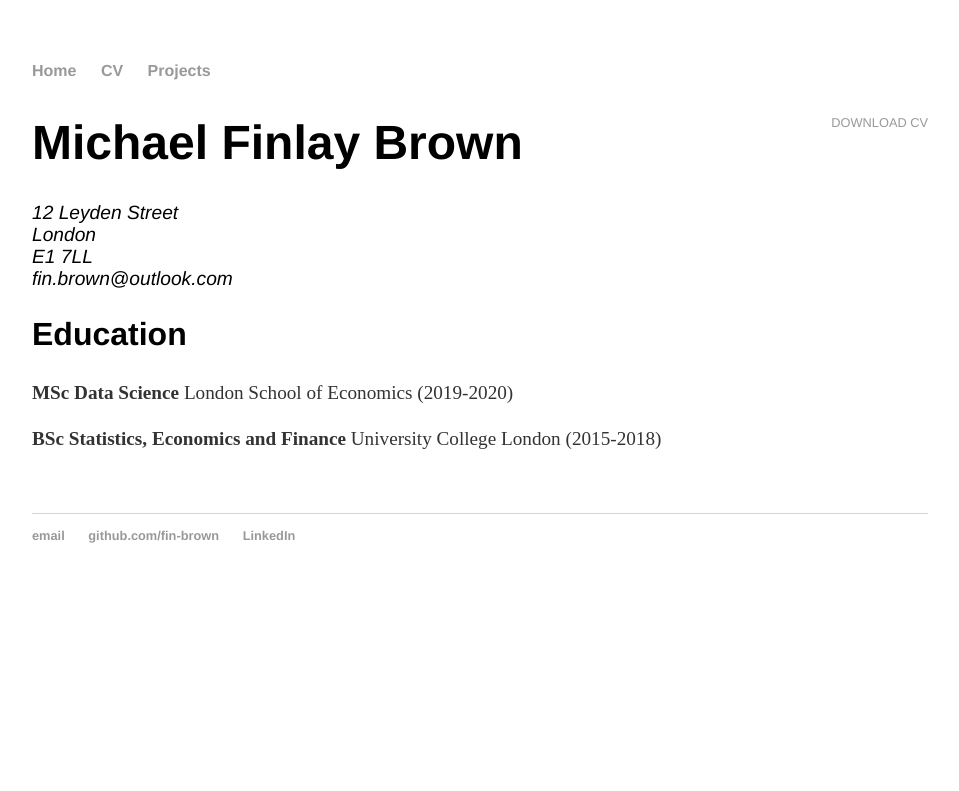
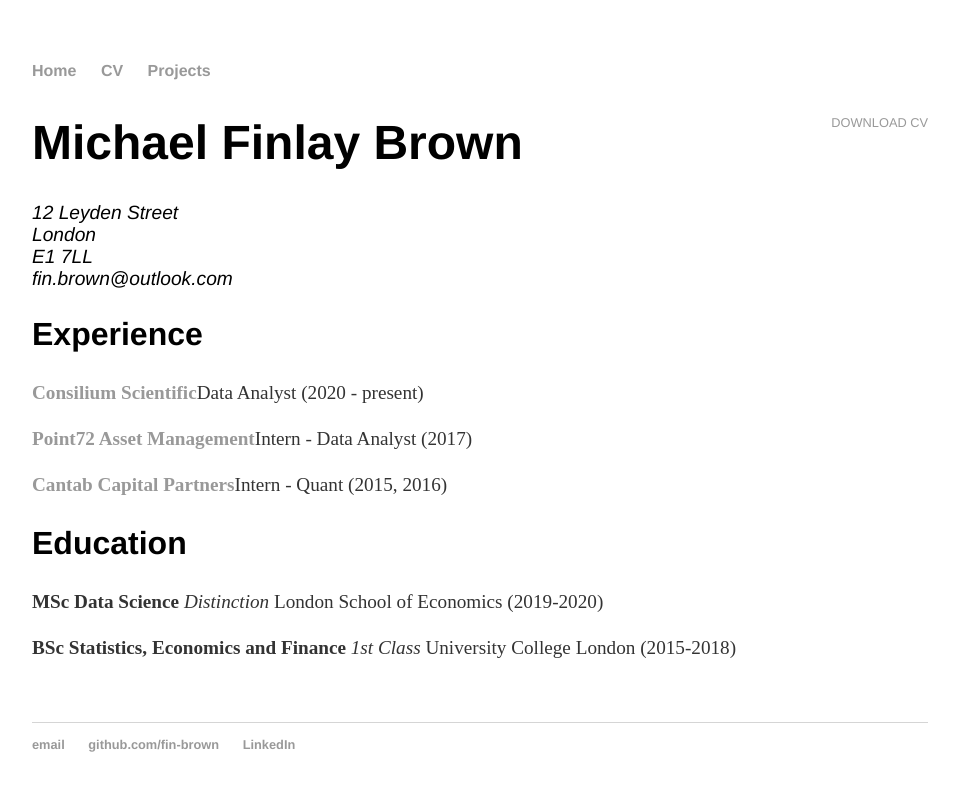
Before and after one commit to fin-brown/fin-brown.github.io, a Jekyll site: the page built from cv/index.html, in a window 1280 px wide. Shown: the top 791 px of the page, without its empty margins (160-1119 px from the left). Built offline with Jekyll 4.4.1, drawn with Linux system fonts in a browser that asks for light colours.

Commit message:
minor content changes

```diff
--- a/cv/index.html
+++ b/cv/index.html
@@ -13,9 +13,13 @@ title: CV
 					<span class="obfuscate">fin.brown@outlook.com</span>
 					</address>
 
+					<h2>Experience</h2>
+					<p><strong><a href="https://consilium-scientific.org">Consilium Scientific</a></strong>Data Analyst (2020 - present)</p>
+					<p><strong><a href="https://www.point72.com">Point72 Asset Management</a></strong>Intern - Data Analyst (2017)</p>
+					<p><strong><a href="https://www.gam.com/en/our-capabilities/strategies/gam-systematic">Cantab Capital Partners</a></strong>Intern - Quant (2015, 2016)</p>
+
 					<h2>Education</h2>
-
-					<p><strong>MSc Data Science</strong> London School of Economics (2019-2020)</p>
-					<p><strong>BSc Statistics, Economics and Finance</strong> University College London (2015-2018)</p>
+					<p><strong>MSc Data Science</strong> <em>Distinction</em> London School of Economics (2019-2020)</p>
+					<p><strong>BSc Statistics, Economics and Finance</strong> <em>1st Class</em> University College London (2015-2018)</p>
 
 	</div>
--- a/index.html
+++ b/index.html
@@ -4,6 +4,7 @@ title: Michael Finlay Brown
 ---
 
 		<div class="blurb">
-			<h1>Hello </h1>
-			<p>bio <a href="/projects">some projects</a></p>
+			<h1>Michael Finlay Brown </h1>
+			<p>I am a recent MSc Data Science graduate and aspiring AI engineer with an interest in all things data.
+				This site includes my <a href='/cv'>CV</a> and a list of some<a href="/projects">projects</a> I have worked on.</p>
 		</div>
```
